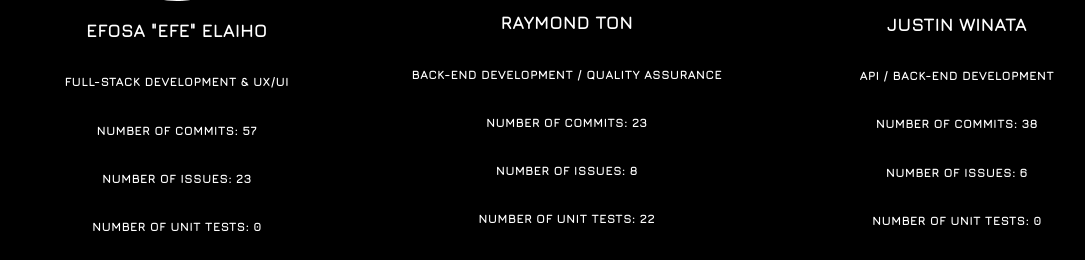
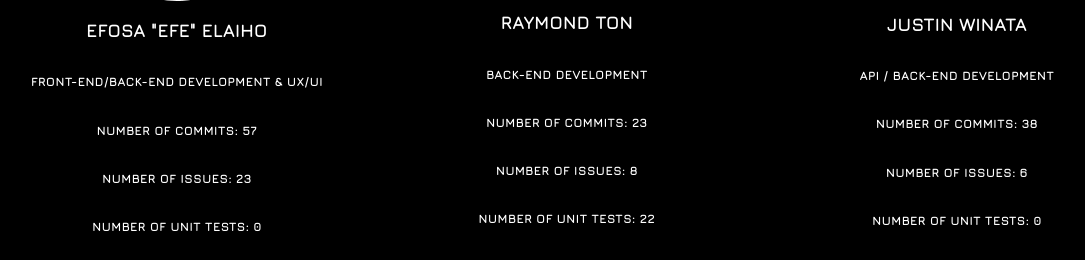
Before and after one commit to efeelaiho/TheCodas, a Django app: template vmax_src/templates/about.html in a window 1280 px wide. Shown: the part 355-615 px from the top of the page, without its empty margins (73-1158 px from the left). Run offline with Django 3.2, Linux system fonts and the light colour scheme; the template is opened without the code that fills it, so the values that code supplies are empty; some libraries are stand-ins or nearby versions; some web fonts are replaced.

Commit message:
changed about section

```diff
--- a/vmax_src/templates/about.html
+++ b/vmax_src/templates/about.html
@@ -31,7 +31,7 @@
             <div class="col-lg-4 col-sm-4 text-center">
                 <img class="img-circle img-responsive img-center aboutpic aboutrow" src="{% static 'img/efe.jpg' %}" alt="" height="200" width="200">
                 <h4>Efosa "Efe" Elaiho</h4>
-                <h6>Full-Stack Development & UX/UI</h6>
+                <h6>Front-End/Back-End Development & UX/UI</h6>
                 <h6>Number of Commits: 57</h6>
                 <h6>Number of Issues: 23</h6>
                 <h6>Number of Unit Tests: 0</h6>
@@ -40,7 +40,7 @@
             <div class="col-lg-4 col-sm-4 text-center">
                 <img class="img-circle img-responsive img-center aboutpic aboutrow" src="{% static 'img/raymond.jpg' %}" alt="" height="200" width="200">
                 <h4>Raymond Ton</h4>
-                <h6>Back-End Development / Quality Assurance</h6>
+                <h6>Back-End Development</h6>
                 <h6>Number of Commits: 23</h6>
                 <h6>Number of Issues: 8</h6>
                 <h6>Number of Unit Tests: 22</h6>
```
